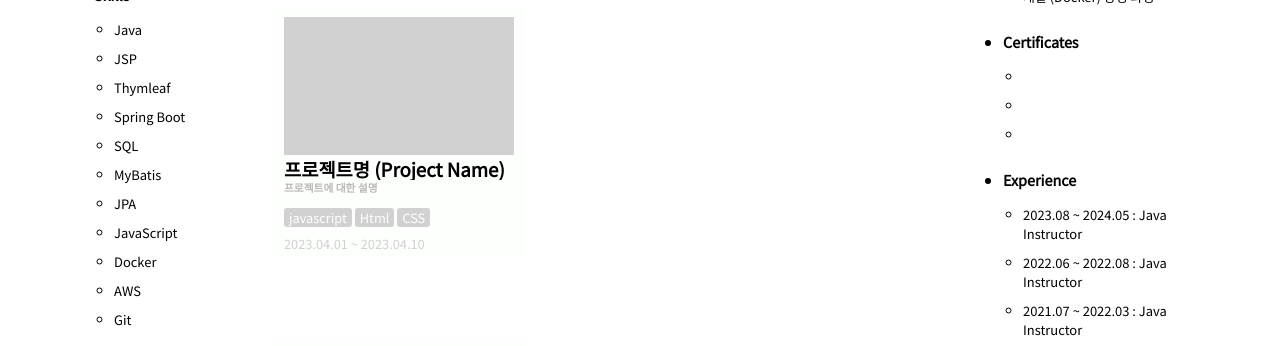
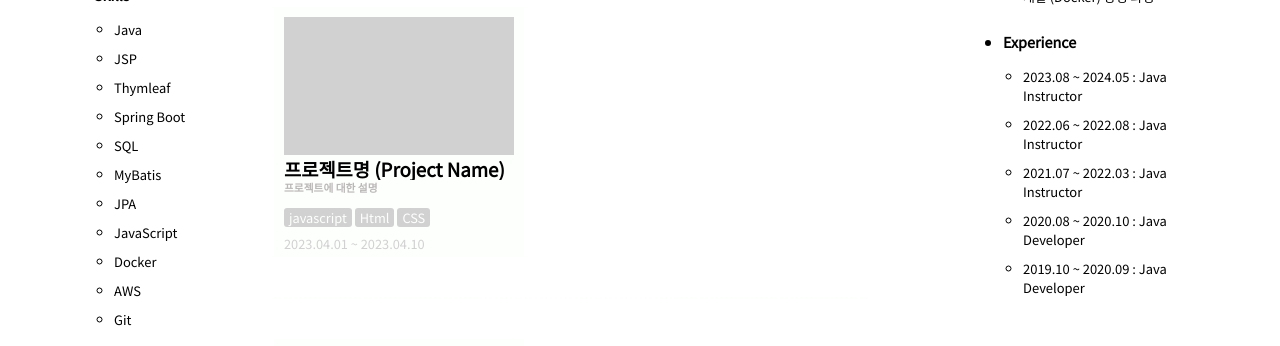
Before and after one commit to JunYoungKim-kjy/JunYoungKim-kjy.github.io, a plain HTML site: page index.html in a window 1280 px wide. Shown: the part 353-699 px from the top of the page. Drawn offline with Linux system fonts and the light colour scheme; grey boxes are pictures that could not be loaded.

Commit message:
Update index.html

```diff
--- a/index.html
+++ b/index.html
@@ -134,14 +134,6 @@
                         </ul>
                     </li>
                     <li>
-                        <h4>Certificates</h4>
-                        <ul>
-                            <li></li>
-                            <li></li>
-                            <li></li>
-                        </ul>
-                    </li>
-                    <li>
                         <h4>Experience</h4>
                         <ul>
                             <li>2023.08 ~ 2024.05 : Java Instructor</li>
```
